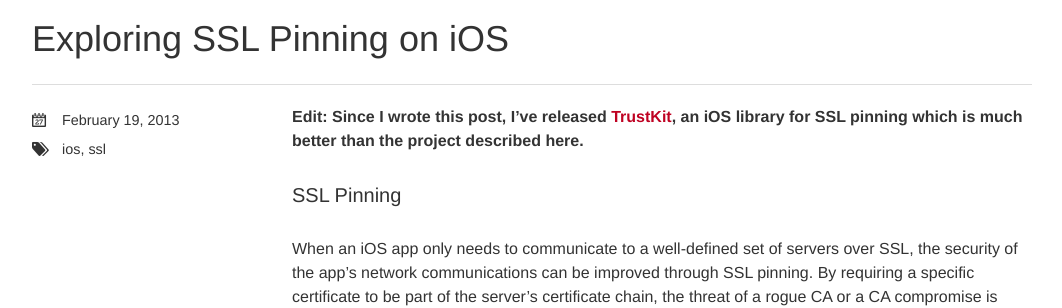
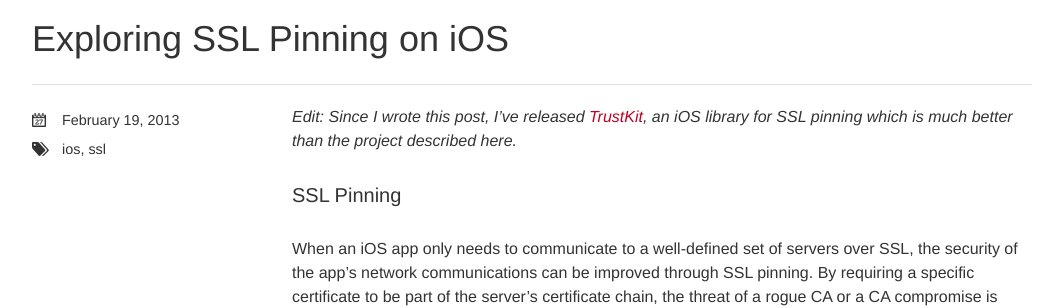
Before and after one commit to nabla-c0d3/nabla-c0d3.github.io, a Jekyll site: the page built from _posts/2013-02-19-ios-pinning.markdown, in a window 1280 px wide. Shown: the part 199-507 px from the top of the page, without its empty margins (108-1170 px from the left). Built offline with Jekyll 4.4.1, drawn with Linux system fonts in a browser that asks for light colours; nearby versions of some CDN libraries; comment, search, counter and statistics services are not loaded.

Commit message:
Tweak formatting

```diff
--- a/_posts/2013-02-19-ios-pinning.markdown
+++ b/_posts/2013-02-19-ios-pinning.markdown
@@ -5,7 +5,7 @@
 categories: ios ssl
 ---
 
-__Edit: Since I wrote this post, I've released [TrustKit](https://github.com/datatheorem/TrustKit), an iOS library for SSL pinning which is much better than the project described here.__
+_Edit: Since I wrote this post, I've released [TrustKit](https://github.com/datatheorem/TrustKit), an iOS library for SSL pinning which is much better than the project described here._
 
 ### SSL Pinning
 
```
